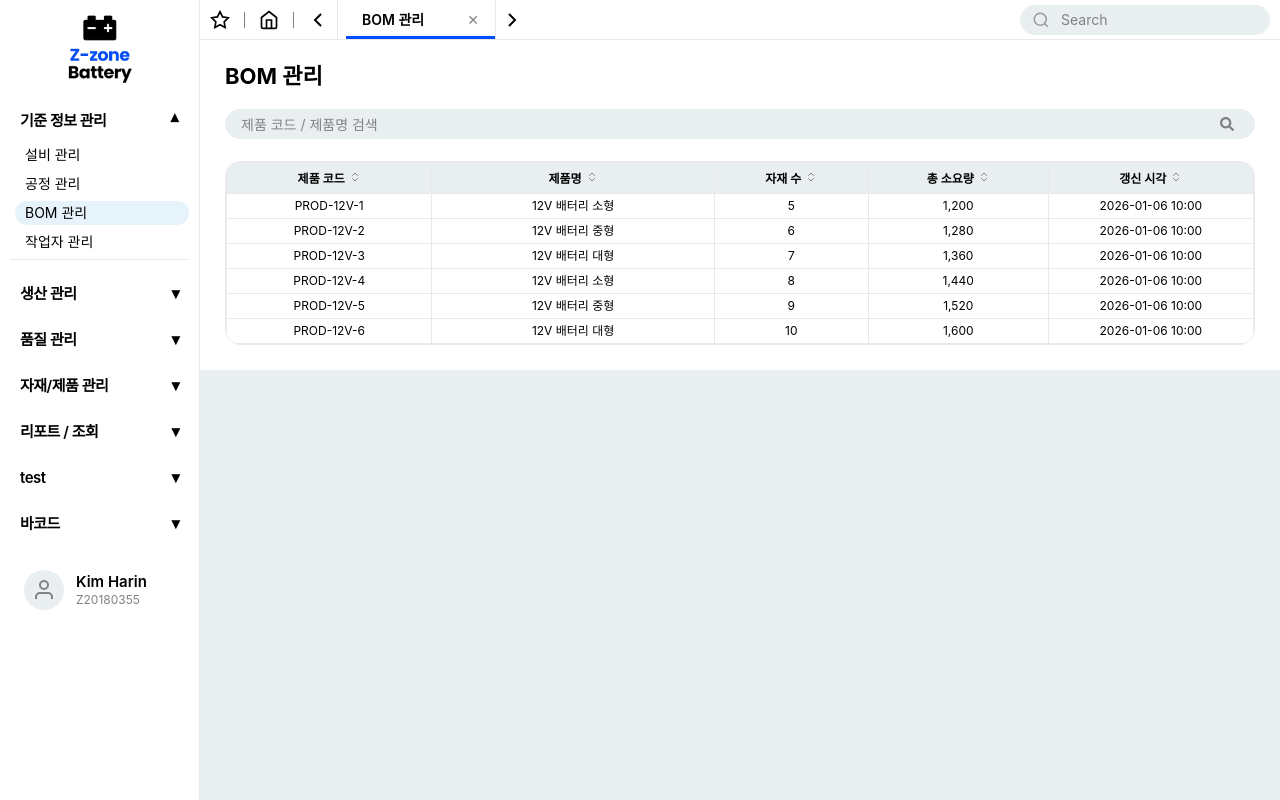
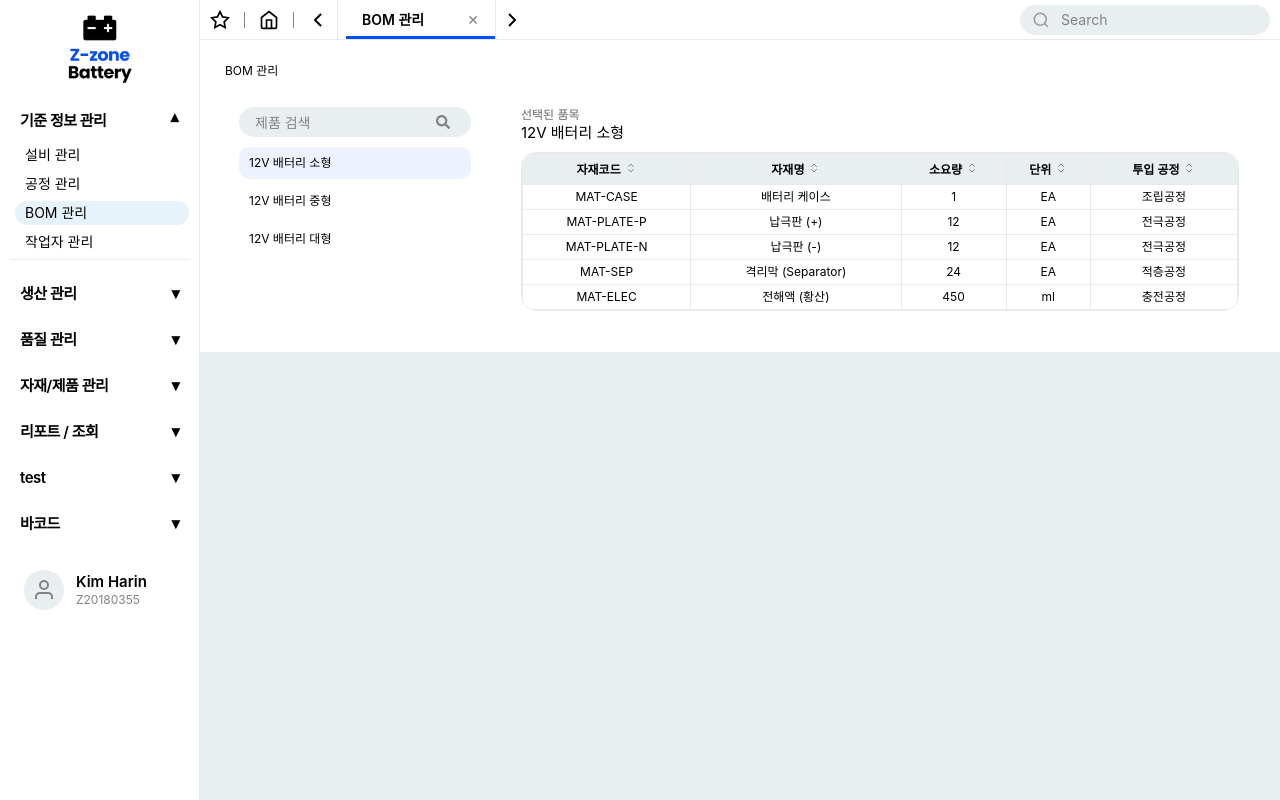
Before and after one commit to mes-team-2/React, a React (Create React App) app: page /mes/master/bom in a window 1280 px wide. Built offline with nearby package versions, Linux system fonts and the light colour scheme.

Commit message:
BOM 수정

```diff
--- a/src/pages/master/BOM.js
+++ b/src/pages/master/BOM.js
@@ -1,105 +1,91 @@
 import styled from "styled-components";
-import { useMemo, useState } from "react";
+import { useState, useMemo } from "react";
 import Table from "../../components/TableStyle";
 import SearchBar from "../../components/SearchBar";
-import SideDrawer from "../../components/SideDrawer";
+import Button from "../../components/Button";
 import BOMDetail from "./BOMDetail";
-import { PieChart, Pie, Cell, Tooltip, ResponsiveContainer } from "recharts";
 
 /* =========================
-   색상
+   제품 3종 고정
 ========================= */
-const COLORS = ["#6366f1", "#22c55e", "#f59e0b", "#ef4444", "#14b8a6"];
-
-export default function Bom() {
-  const [keyword, setKeyword] = useState("");
-  const [selectedBom, setSelectedBom] = useState(null);
-  const [open, setOpen] = useState(false);
-  const [sortConfig, setSortConfig] = useState({
-    key: null,
-    direction: "asc",
-  });
+const PRODUCTS = [
+  { id: 1, code: "PROD-12V-S", name: "12V 배터리 소형" },
+  { id: 2, code: "PROD-12V-M", name: "12V 배터리 중형" },
+  { id: 3, code: "PROD-12V-L", name: "12V 배터리 대형" },
+];
 
 /* =========================
-     BOM 데이터 (제품 기준)
+   BOM 데이터
 ========================= */
-  const tableData = useMemo(
-    () =>
-      Array.from({ length: 6 }).map((_, i) => ({
-        id: i + 1,
-        productCode: `PROD-12V-${i + 1}`,
-        productName:
-          i % 3 === 0
-            ? "12V 배터리 소형"
-            : i % 3 === 1
-              ? "12V 배터리 중형"
-              : "12V 배터리 대형",
-        materialCount: 5 + i,
-        totalRequiredQty: 1200 + i * 80,
-        updatedAt: "2026-01-06 10:00",
-      })),
-    [],
-  );
+const BASE_BOM = [
+  {
+    id: 1,
+    materialCode: "MAT-CASE",
+    materialName: "배터리 케이스",
+    qty: 1,
+    unit: "EA",
+    process: "조립공정",
+  },
+  {
+    id: 2,
+    materialCode: "MAT-PLATE-P",
+    materialName: "납극판 (+)",
+    qty: 12,
+    unit: "EA",
+    process: "전극공정",
+  },
+  {
+    id: 3,
+    materialCode: "MAT-PLATE-N",
+    materialName: "납극판 (-)",
+    qty: 12,
+    unit: "EA",
+    process: "전극공정",
+  },
+  {
+    id: 4,
+    materialCode: "MAT-SEP",
+    materialName: "격리막 (Separator)",
+    qty: 24,
+    unit: "EA",
+    process: "적층공정",
+  },
+  {
+    id: 5,
+    materialCode: "MAT-ELEC",
+    materialName: "전해액 (황산)",
+    qty: 450,
+    unit: "ml",
+    process: "충전공정",
+  },
+];
 
-  /* =========================
-     검색
-  ========================= */
-  const filteredData = useMemo(() => {
-    if (!keyword.trim()) return tableData;
-    const lower = keyword.toLowerCase();
-    return tableData.filter(
-      (row) =>
-        row.productCode.toLowerCase().includes(lower) ||
-        row.productName.toLowerCase().includes(lower),
-    );
-  }, [keyword, tableData]);
-
-  /* =========================
-     정렬
-  ========================= */
-  const sortedData = useMemo(() => {
-    if (!sortConfig.key) return filteredData;
-
-    return [...filteredData].sort((a, b) => {
-      const aVal = a[sortConfig.key];
-      const bVal = b[sortConfig.key];
-
-      if (typeof aVal === "string") {
-        return sortConfig.direction === "asc"
-          ? aVal.localeCompare(bVal, "ko", { numeric: true })
-          : bVal.localeCompare(aVal, "ko", { numeric: true });
-      }
-      return sortConfig.direction === "asc" ? aVal - bVal : bVal - aVal;
-    });
-  }, [filteredData, sortConfig]);
-
-  const handleSort = (key) => {
-    setSortConfig((prev) => ({
-      key,
-      direction: prev.key === key && prev.direction === "asc" ? "desc" : "asc",
-    }));
+const BOM_BY_PRODUCT = {
+  "PROD-12V-S": BASE_BOM,
+  "PROD-12V-M": BASE_BOM.map((b) => ({ ...b, qty: Math.round(b.qty * 1.3) })),
+  "PROD-12V-L": BASE_BOM.map((b) => ({ ...b, qty: Math.round(b.qty * 1.6) })),
 };
 
-  /* =========================
-     차트 (자재 수 비율)
-  ========================= */
-  const chartData = useMemo(() => {
-    const map = {};
-    tableData.forEach((b) => {
-      map[b.productName] = b.materialCount;
-    });
-    return Object.entries(map).map(([name, value]) => ({ name, value }));
-  }, [tableData]);
+export default function BOM() {
+  const [keyword, setKeyword] = useState("");
+  const [selectedProduct, setSelectedProduct] = useState(PRODUCTS[0]);
+  const [editingRow, setEditingRow] = useState(null);
 
-  /* =========================
-     컬럼
-  ========================= */
+  const products = useMemo(() => {
+    if (!keyword) return PRODUCTS;
+    return PRODUCTS.filter((p) =>
+      p.name.toLowerCase().includes(keyword.toLowerCase()),
+    );
+  }, [keyword]);
+
+  const bomData = BOM_BY_PRODUCT[selectedProduct.code];
+
   const columns = [
-    { key: "productCode", label: "제품 코드", width: 160 },
-    { key: "productName", label: "제품명", width: 220 },
-    { key: "materialCount", label: "자재 수", width: 120 },
-    { key: "totalRequiredQty", label: "총 소요량", width: 140 },
-    { key: "updatedAt", label: "갱신 시각", width: 160 },
+    { key: "materialCode", label: "자재코드", width: 160 },
+    { key: "materialName", label: "자재명", width: 200 },
+    { key: "qty", label: "소요량", width: 100 },
+    { key: "unit", label: "단위", width: 80 },
+    { key: "process", label: "투입 공정", width: 140 },
   ];
 
   return (
@@ -108,31 +94,45 @@ export default function Bom() {
         <h2>BOM 관리</h2>
       </Header>
 
-      {/* ===== 검색 ===== */}
-      <FilterBar>
+      <Body>
+        {/* 좌측 제품 목록 */}
+        <Left>
           <SearchBar
             value={keyword}
             onChange={setKeyword}
-          placeholder="제품 코드 / 제품명 검색"
+            placeholder="제품 검색"
           />
-      </FilterBar>
+          <ProductList>
+            {products.map((p) => (
+              <ProductItem
+                key={p.code}
+                $active={p.code === selectedProduct.code}
+                onClick={() => setSelectedProduct(p)}
+              >
+                {p.name}
+              </ProductItem>
+            ))}
+          </ProductList>
+        </Left>
 
-      {/* ===== 테이블 ===== */}
+        {/* 우측 BOM */}
+        <Right>
+          <Selected>
+            <span>선택된 품목</span>
+            <strong>{selectedProduct.name}</strong>
+          </Selected>
+
           <Table
             columns={columns}
-        data={sortedData}
-        sortConfig={sortConfig}
-        onSort={handleSort}
+            data={bomData}
             selectable={false}
-        onRowClick={(row) => {
-          setSelectedBom(row);
-          setOpen(true);
-        }}
+            onRowClick={(row) => setEditingRow(row)}
           />
+        </Right>
+      </Body>
 
-      <SideDrawer open={open} onClose={() => setOpen(false)}>
-        <BOMDetail bom={selectedBom} />
-      </SideDrawer>
+      {/* BOM 수정 */}
+      <BOMDetail data={editingRow} onClose={() => setEditingRow(null)} />
     </Wrapper>
   );
 }
@@ -144,38 +144,62 @@ export default function Bom() {
 const Wrapper = styled.div`
   display: flex;
   flex-direction: column;
-  gap: 22px;
+  gap: 16px;
 `;
 
 const Header = styled.div`
-  h2 {
-    font-size: 22px;
-    font-weight: 700;
+  display: flex;
+  justify-content: space-between;
+  align-items: center;
+`;
+
+const Body = styled.div`
+  display: flex;
+  gap: 20px;
+`;
+
+const Left = styled.div`
+  width: 260px;
+  background: white;
+  border-radius: 16px;
+  padding: 14px;
+`;
+
+const ProductList = styled.div`
+  margin-top: 10px;
+  display: flex;
+  flex-direction: column;
+  gap: 6px;
+`;
+
+const ProductItem = styled.div`
+  padding: 10px;
+  border-radius: 10px;
+  cursor: pointer;
+  background: ${(p) => (p.$active ? "#eef2ff" : "transparent")};
+
+  &:hover {
+    background: #f4f6fb;
   }
 `;
 
-const Card = styled.div`
+const Right = styled.div`
+  flex: 1;
   background: white;
   border-radius: 16px;
-  padding: 18px;
-  box-shadow: 0 4px 20px rgba(0, 0, 0, 0.04);
+  padding: 16px;
+`;
 
-  h4 {
-    font-size: 14px;
-    margin-bottom: 10px;
+const Selected = styled.div`
+  margin-bottom: 12px;
+
+  span {
+    font-size: 12px;
+    opacity: 0.6;
+  }
+  strong {
+    display: block;
+    margin-top: 4px;
+    font-size: 15px;
   }
 `;
-
-const ChartBox = styled.div`
-  height: 240px;
-
-  svg:focus,
-  svg *:focus {
-    outline: none;
-  }
-`;
-
-const FilterBar = styled.div`
-  display: flex;
-  justify-content: space-between;
-`;
--- a/src/pages/master/BOMDetail.js
+++ b/src/pages/master/BOMDetail.js
@@ -1,117 +1,75 @@
 import styled from "styled-components";
-import { useMemo, useState } from "react";
-import Table from "../../components/TableStyle";
-import { PieChart, Pie, Cell, Tooltip, ResponsiveContainer } from "recharts";
+import { useState, useEffect } from "react";
+import SideDrawer from "../../components/SideDrawer";
+import Button from "../../components/Button";
 
-const COLORS = ["#6366f1", "#22c55e", "#f59e0b", "#ef4444", "#14b8a6"];
+export default function BOMDetail({ data, onClose }) {
+  const [form, setForm] = useState(null);
 
-export default function BOMDetail({ bom }) {
-  const [sortConfig, setSortConfig] = useState({
-    key: null,
-    direction: "asc",
-  });
+  useEffect(() => {
+    setForm(data);
+  }, [data]);
 
-  /* =========================
-     자재 구성
-  ========================= */
-  const materialData = useMemo(() => {
-    if (!bom) return [];
-    return [
-      { id: 1, material: "납판", requiredQty: 600, scrapRate: 2.5 },
-      { id: 2, material: "전해액", requiredQty: 300, scrapRate: 1.2 },
-      { id: 3, material: "케이스", requiredQty: 100, scrapRate: 0.5 },
-      { id: 4, material: "터미널", requiredQty: 80, scrapRate: 0.8 },
-    ];
-  }, [bom]);
-
-  /* =========================
-     정렬
-  ========================= */
-  const sortedData = useMemo(() => {
-    if (!sortConfig.key) return materialData;
-
-    return [...materialData].sort((a, b) => {
-      const aVal = a[sortConfig.key];
-      const bVal = b[sortConfig.key];
-
-      if (typeof aVal === "string") {
-        return sortConfig.direction === "asc"
-          ? aVal.localeCompare(bVal, "ko", { numeric: true })
-          : bVal.localeCompare(aVal, "ko", { numeric: true });
-      }
-      return sortConfig.direction === "asc" ? aVal - bVal : bVal - aVal;
-    });
-  }, [materialData, sortConfig]);
-
-  if (!bom) {
-    return <Empty>BOM을 선택하세요.</Empty>;
-  }
-
-  /* =========================
-     컬럼
-  ========================= */
-  const columns = [
-    { key: "material", label: "자재명", width: 180 },
-    { key: "requiredQty", label: "소요 수량", width: 140 },
-    { key: "scrapRate", label: "스크랩률(%)", width: 140 },
-  ];
+  if (!form) return null;
 
   return (
-    <Wrapper>
-      <Header>
-        <h3>BOM 상세</h3>
-      </Header>
+    <SideDrawer open={!!data} onClose={onClose}>
+      <Wrapper>
+        <h3>BOM 수정</h3>
 
-      <Summary>
-        <Item>
-          <label>제품</label>
-          <strong>{bom.productName}</strong>
-        </Item>
-        <Item>
-          <label>자재 수</label>
-          <strong>{bom.materialCount}</strong>
-        </Item>
-        <Item>
-          <label>총 소요량</label>
-          <strong>{bom.totalRequiredQty}</strong>
-        </Item>
-      </Summary>
+        <Field>
+          <label>자재코드</label>
+          <input value={form.materialCode} disabled />
+        </Field>
 
-      {/* ===== 차트 ===== */}
-      <Card>
-        <h4>자재 구성 비율</h4>
-        <ChartBox>
-          <ResponsiveContainer>
-            <PieChart>
-              <Pie data={materialData} dataKey="requiredQty" outerRadius={90}>
-                {materialData.map((_, i) => (
-                  <Cell key={i} fill={COLORS[i % COLORS.length]} />
-                ))}
-              </Pie>
-              <Tooltip />
-            </PieChart>
-          </ResponsiveContainer>
-        </ChartBox>
-      </Card>
+        <Field>
+          <label>자재명</label>
+          <input value={form.materialName} disabled />
+        </Field>
 
-      {/* ===== 테이블 ===== */}
-      <Section>
-        <h4>자재 상세</h4>
-        <Table
-          columns={columns}
-          data={sortedData}
-          sortConfig={sortConfig}
-          onSort={(key) =>
-            setSortConfig((p) => ({
-              key,
-              direction:
-                p.key === key && p.direction === "asc" ? "desc" : "asc",
-            }))
-          }
-          selectable={false}
-        />
-      </Section>
-    </Wrapper>
+        <Field>
+          <label>소요량</label>
+          <input
+            type="number"
+            value={form.qty}
+            onChange={(e) => setForm({ ...form, qty: Number(e.target.value) })}
+          />
+        </Field>
+
+        <Field>
+          <label>단위</label>
+          <input value={form.unit} disabled />
+        </Field>
+
+        <Field>
+          <label>투입 공정</label>
+          <select
+            value={form.process}
+            onChange={(e) => setForm({ ...form, process: e.target.value })}
+          >
+            <option>조립공정</option>
+            <option>전극공정</option>
+            <option>적층공정</option>
+            <option>충전공정</option>
+          </select>
+        </Field>
+
+        <BtnRow>
+          <Button variant="cancel" onClick={onClose}>
+            취소
+          </Button>
+          <Button
+            variant="primary"
+            onClick={() => {
+              console.log("SAVE BOM", form);
+              onClose();
+            }}
+          >
+            저장
+          </Button>
+        </BtnRow>
+      </Wrapper>
+    </SideDrawer>
   );
 }
 
@@ -120,73 +78,31 @@ export default function BOMDetail({ bom }) {
 ========================= */
 
 const Wrapper = styled.div`
-  display: flex;
-  flex-direction: column;
-  gap: 18px;
+  padding: 20px;
 `;
 
-const Header = styled.div`
-  h3 {
-    font-size: 20px;
-    font-weight: 700;
+const Field = styled.div`
+  margin-bottom: 14px;
+
+  label {
+    display: block;
+    font-size: 12px;
+    margin-bottom: 6px;
+    opacity: 0.7;
+  }
+
+  input,
+  select {
+    width: 100%;
+    padding: 10px;
+    border-radius: 10px;
+    border: 1px solid #ddd;
   }
 `;
 
-const Summary = styled.div`
-  display: grid;
-  grid-template-columns: repeat(3, 1fr);
-  gap: 12px;
+const BtnRow = styled.div`
+  display: flex;
+  justify-content: flex-end;
+  gap: 10px;
+  margin-top: 20px;
 `;
-
-const Item = styled.div`
-  background: white;
-  border-radius: 12px;
-  padding: 12px 14px;
-  box-shadow: 0 2px 10px rgba(0, 0, 0, 0.04);
-
-  label {
-    font-size: 11px;
-    opacity: 0.6;
-  }
-
-  strong {
-    display: block;
-    margin-top: 4px;
-    font-size: 14px;
-  }
-`;
-
-const Card = styled.div`
-  background: white;
-  border-radius: 16px;
-  padding: 16px;
-  box-shadow: 0 4px 16px rgba(0, 0, 0, 0.04);
-
-  h4 {
-    font-size: 14px;
-    margin-bottom: 10px;
-  }
-`;
-
-const ChartBox = styled.div`
-  height: 220px;
-
-  svg:focus,
-  svg *:focus {
-    outline: none;
-  }
-`;
-
-const Section = styled.div`
-  h4 {
-    margin-bottom: 8px;
-    font-size: 14px;
-    font-weight: 600;
-  }
-`;
-
-const Empty = styled.div`
-  padding: 60px 20px;
-  text-align: center;
-  opacity: 0.6;
-`;
```
Lines whose indentation alone changed are shown as unchanged.
